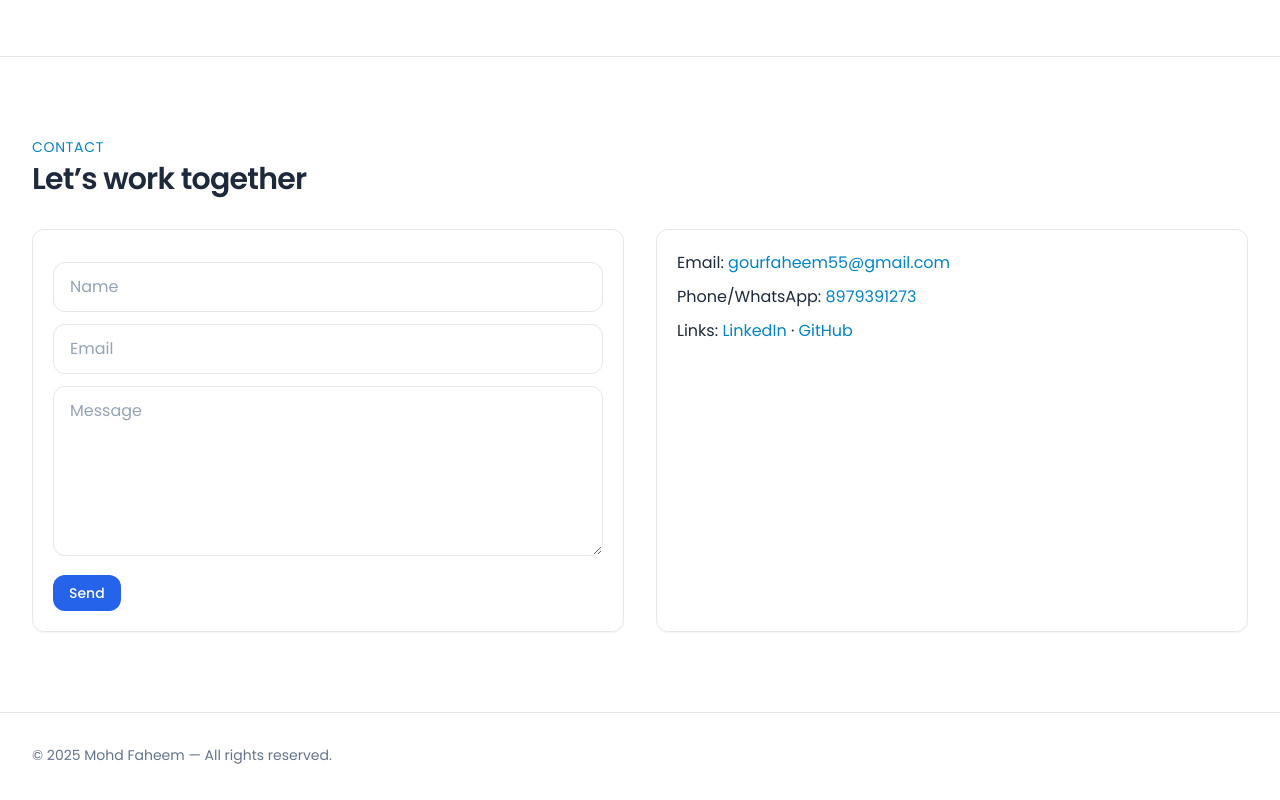
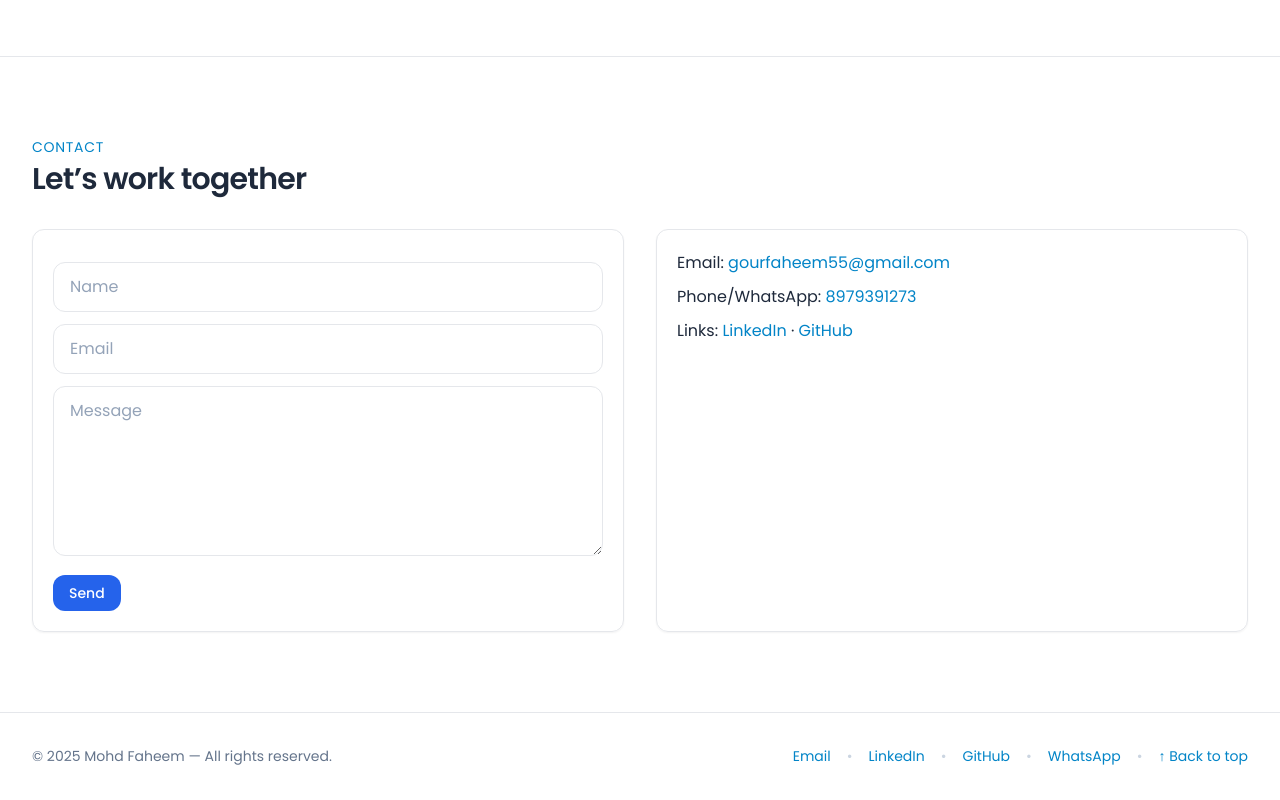
Before and after one commit to mr-faheem/faheem.portfolio, a React (Vite) app: page / in a window 1280 px wide. Shown: the part 2351-3151 px from the top of the page. Built offline with nearby package versions, Linux system fonts and the light colour scheme.

Commit message:
polish(footer): premium layout, quick links, back-to-top

```diff
--- a/src/sections/Footer/index.jsx
+++ b/src/sections/Footer/index.jsx
@@ -3,8 +3,69 @@ import React from "react";
 export default function Footer() {
   return (
     <footer className="border-t py-8">
-      <div className="container text-sm text-slate-500">
-        © 2025 Mohd Faheem — All rights reserved.
+      <div className="container">
+        <div className="flex flex-col items-center gap-4 text-sm text-slate-500 md:flex-row md:justify-between">
+          {/* left: copyright */}
+          <p className="text-center md:text-left">
+            © 2025 Mohd Faheem — All rights reserved.
+          </p>
+
+          {/* right: quick links */}
+          <div className="flex flex-wrap items-center justify-center gap-4">
+            <a
+              href="mailto:gourfaheem55@gmail.com"
+              className="hover:text-slate-700"
+              aria-label="Email"
+              title="Email"
+            >
+              Email
+            </a>
+            <span className="text-slate-300">•</span>
+            <a
+              href="https://www.linkedin.com"
+              target="_blank"
+              rel="noreferrer"
+              className="hover:text-slate-700"
+              aria-label="LinkedIn"
+              title="LinkedIn"
+            >
+              LinkedIn
+            </a>
+            <span className="text-slate-300">•</span>
+            <a
+              href="https://github.com"
+              target="_blank"
+              rel="noreferrer"
+              className="hover:text-slate-700"
+              aria-label="GitHub"
+              title="GitHub"
+            >
+              GitHub
+            </a>
+            <span className="text-slate-300">•</span>
+            <a
+              href="https://wa.me/918979391273"
+              target="_blank"
+              rel="noreferrer"
+              className="hover:text-slate-700"
+              aria-label="WhatsApp"
+              title="WhatsApp"
+            >
+              WhatsApp
+            </a>
+
+            {/* back to top */}
+            <span className="hidden sm:inline text-slate-300">•</span>
+            <a
+              href="#hero"
+              className="hidden sm:inline hover:text-slate-700"
+              aria-label="Back to top"
+              title="Back to top"
+            >
+              ↑ Back to top
+            </a>
+          </div>
+        </div>
       </div>
     </footer>
   );
```
